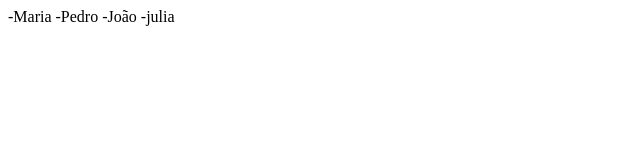
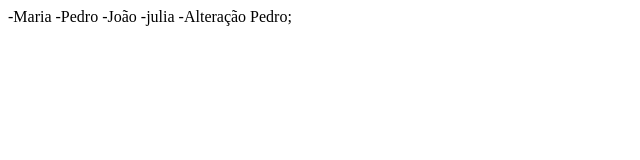
Before and after one commit to SouzaDiegoCl/projeto-2b, a plain HTML site: page index.html in a window 1280 px wide. Shown: the whole page, without its empty margins (0-640 px from the left). Drawn offline with Linux system fonts and the light colour scheme.

Commit message:
Versão Pedro

```diff
--- a/index.html
+++ b/index.html
@@ -11,5 +11,6 @@
     -Pedro
     -João
     -julia
+	-Alteração Pedro;
 </body>
 </html>
```
